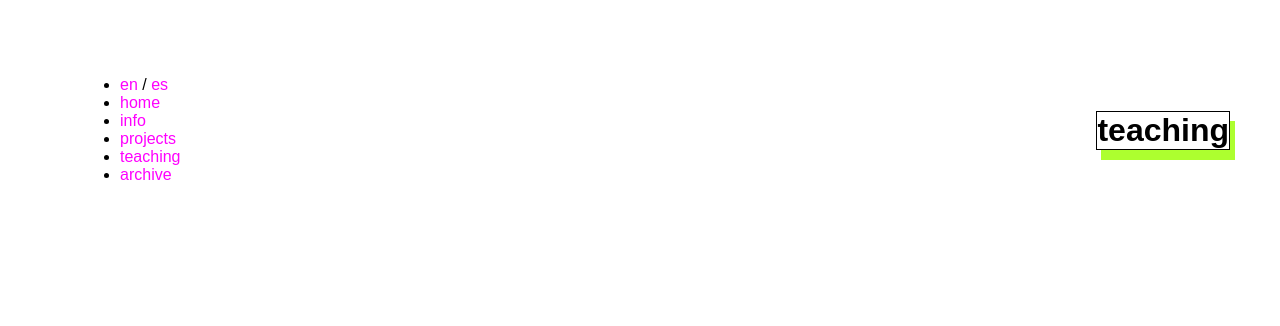
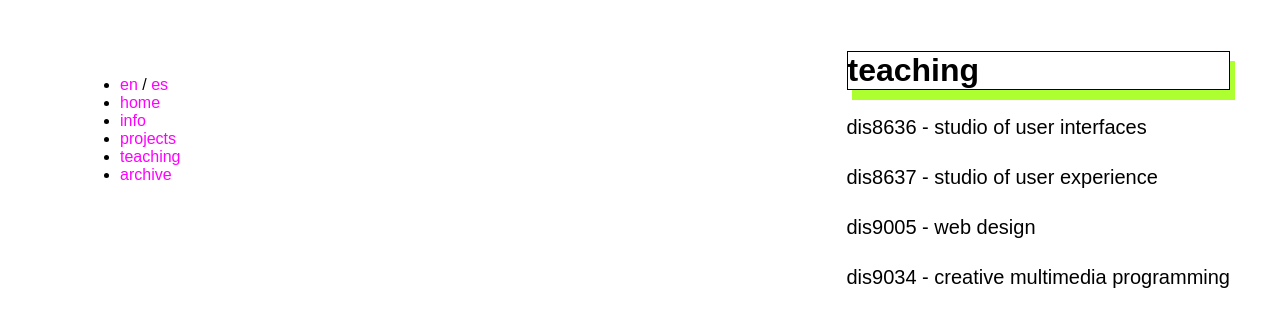
Before and after one commit to montoyamoraga/montoyamoraga.github.io, a plain HTML site: page teaching/index.html in a window 1280 px wide. Drawn offline with Linux system fonts and the light colour scheme.

Commit message:
agregar mas cursos

```diff
--- a/languages/en.json
+++ b/languages/en.json
@@ -4,5 +4,9 @@
   "info": "info",
   "info-acerca": "i am aar&oacute;n montoya-moraga <a href='https://pronoun.is/they/.../themselves' >(they/them)</a >. i go by aya, which is short for ayayay and my artist name.",
   "projects": "projects",
-  "teaching": "teaching"
+  "teaching": "teaching",
+  "teaching-dis8636": "dis8636 - studio of user interfaces",
+  "teaching-dis8637": "dis8637 - studio of user experience",
+  "teaching-dis9005": "dis9005 - web design",
+  "teaching-dis9034": "dis9034 - creative multimedia programming"
 }
--- a/languages/es.json
+++ b/languages/es.json
@@ -4,5 +4,9 @@
   "info": "info",
   "info-acerca": "soy aar&oacute;n montoya-moraga <a href='https://pronoun.is/they/.../themselves' >(they/them)</a >. también aya, which is short for ayayay and my artist name.",
   "projects": "proyectos",
-  "teaching": "docencia"
+  "teaching": "docencia",
+  "teaching-dis8636": "dis8636 - taller de interfaz de usuario",
+  "teaching-dis8637": "dis8636 - taller de experiencia de usuario",
+  "teaching-dis9005": "dis9005 - diseño de página web",
+  "teaching-dis9034": "dis9034 - programación creativa multimedia"
 }
--- a/teaching/index.html
+++ b/teaching/index.html
@@ -40,6 +40,11 @@
       </div>
       <div class="contenedor" class="column">
         <h1 class="cajita" data-i18n="teaching">teaching</h1>
+
+        <p data-i18n="teaching-dis8636"></p>
+        <p data-i18n="teaching-dis8637"></p>
+        <p data-i18n="teaching-dis9005"></p>
+        <p data-i18n="teaching-dis9034"></p>
       </div>
     </div>
     <script src="/script.js"></script>
```
